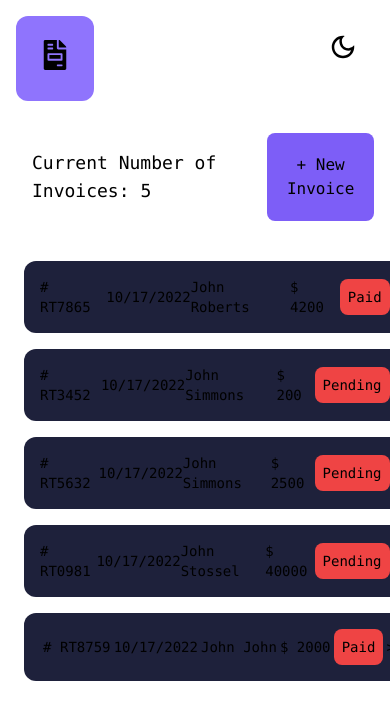
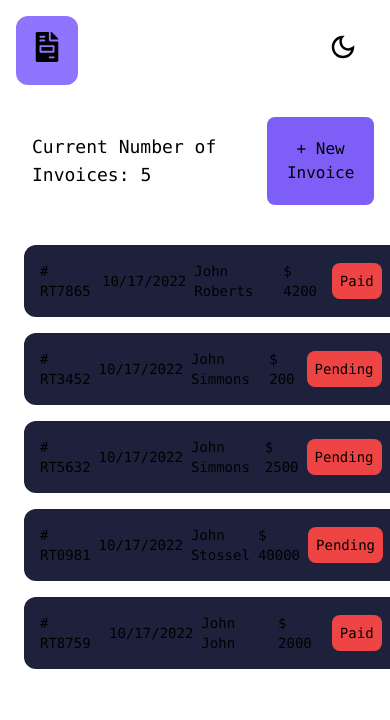
Before and after one commit to SilahicAmil/nextjs-invoices, a Next.js app: page / in a window 390 px wide. Shown: the top 720 px of the page. Built offline with nearby package versions, Linux system fonts and the light colour scheme.

Commit message:
actually responsive now lol

```diff
--- a/components/InvoiceItem/InvoiceItem.js
+++ b/components/InvoiceItem/InvoiceItem.js
@@ -16,14 +16,14 @@ const InvoiceItem = (props) => {
 
   return (
     <>
-      <div className="flex w-screen justify-evenly text-align  mb-4 bg-[#1E213B] p-4 rounded-xl items-center">
+      <div className="flex w-screen justify-around text-align gap-2  mb-4 bg-[#1E213B] p-4 rounded-xl items-center">
         <li className=""># {props.ticketId}</li>
         <li>{props.due}</li>
         <li>{props.name}</li>
         <li>$ {props.amount}</li>
 
-        <div className="bg-red-500 p-2 rounded-lg">
-          <li>{props.status}</li>
+        <div className="bg-red-500 p-2 rounded-lg ">
+          <li className="">{props.status}</li>
         </div>
         <li>
           <button onClick={invoiceDetailHandler}>&gt;</button>
--- a/components/Navigation/MainNavigation.js
+++ b/components/Navigation/MainNavigation.js
@@ -17,7 +17,7 @@ const MainNavigation = (props) => {
     <header className="">
       <div className="text-3xl font-bold">
         <ul className="flex  justify-between m-4 ">
-          <div className="bg-[#8F74FD] text-3xl p-6 rounded-xl">
+          <div className="bg-[#8F74FD] text-3xl p-4 rounded-xl">
             <li className="">
               <button onClick={navigationHandler}>
                 <FaFileInvoice />
```
